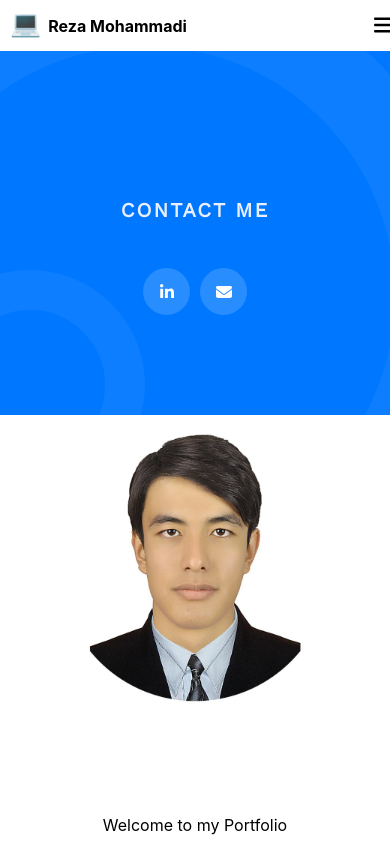
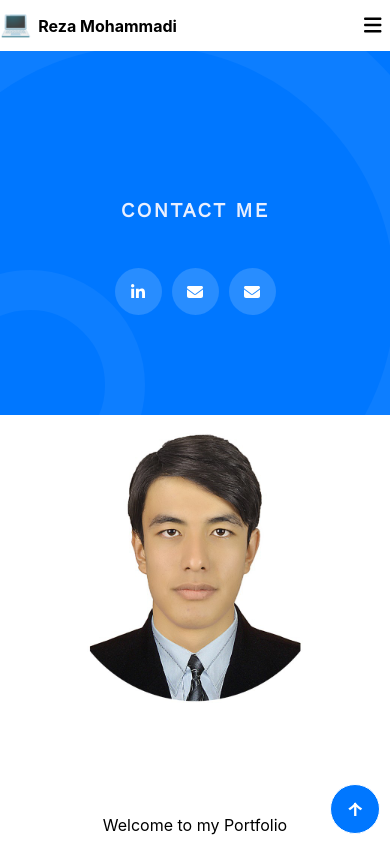
Before and after one commit to rezamohdev/my_portfolio, a React (Create React App) app: page /footer in a window 390 px wide. Shown: the top 844 px of the page. Built offline with nearby package versions, Linux system fonts and the light colour scheme.

Commit message:
update: fix scroll add animation

```diff
--- a/src/components/App/App.js
+++ b/src/components/App/App.js
@@ -1,6 +1,7 @@
 import { useRef } from "react";
 import "./App.css";
 import Header from "../Header/Header";
+import Main from "../Main/Main.js";
 import Cover from "../Cover/Cover";
 import Skills from "../Skills/Skills";
 import Gallery from "../Gallery/Gallery";
@@ -19,10 +20,7 @@ function App() {
         <Route path="/gallery" element={<Gallery />} />
         <Route path="/footer" element={<Footer />} />
       </Routes>
-      <Cover />
-      <Skills />
-      <Gallery />
-      <Footer />
+      <Main />
     </div>
   );
 }
--- a/src/components/Footer/Footer.css
+++ b/src/components/Footer/Footer.css
@@ -68,3 +68,6 @@
 }
 @media screen and (max-width: 600px) {
 }
+.footer__link {
+  z-index: 1;
+}
--- a/src/components/Footer/Footer.js
+++ b/src/components/Footer/Footer.js
@@ -1,17 +1,41 @@
 import { FontAwesomeIcon } from "@fortawesome/react-fontawesome";
 import "./Footer.css";
 import { faLinkedinIn } from "@fortawesome/free-brands-svg-icons";
-import { faEnvelope, } from "@fortawesome/free-solid-svg-icons";
+import { faEnvelope } from "@fortawesome/free-solid-svg-icons";
 const Footer = () => {
-    return (<footer className="footer" id="footer">
+  return (
+    <footer className="footer" id="footer">
       <h6 className="footer__title">Contact me</h6>
       <div className="footer__links">
-            <a href="https://www.linkedin.com/in/rmoh22/" target="_blank" rel='noreferrer' className="footer__link"><FontAwesomeIcon icon={faLinkedinIn} /></a>
+        <a
+          href="https://www.linkedin.com/in/rmoh22/"
+          target="_blank"
+          rel="noreferrer"
+          className="footer__link"
+        >
+          <FontAwesomeIcon icon={faLinkedinIn} />
+        </a>
         {/* <a href="" target="_blank" className="footer__link"><FontAwesomeIcon icon={faXTwitter} /></a> */}
-            <a href="mailto:rezamohamadi463@yahoo.com" target="_blank" rel='noreferrer' className="footer__link"><FontAwesomeIcon icon={faEnvelope} /></a>
+        <a
+          href="mailto:rezamohamadi463@yahoo.com"
+          target="_blank"
+          rel="noreferrer"
+          className="footer__link"
+        >
+          <FontAwesomeIcon icon={faEnvelope} />
+        </a>
+        <a
+          href="mailto:johndoe@yahoo.com"
+          target="_blank"
+          rel="noreferrer"
+          className="footer__link"
+        >
+          <FontAwesomeIcon icon={faEnvelope} />
+        </a>
       </div>
       <span className="footer__circle_1"></span>
       <span className="footer__circle_2"></span>
-    </footer>)
-}
+    </footer>
+  );
+};
 export default Footer;
--- a/src/components/Header/Header.css
+++ b/src/components/Header/Header.css
@@ -38,14 +38,16 @@
 /* nav */
 .nav {
   width: 100%;
-  padding: 8px 10px;
+  padding: 8px 0;
 }
 .nav__menu {
   /* padding: 0 1px; */
   width: 100%;
   position: absolute;
   top: 50px;
+  background-color: #ffffff7e;
   right: 0;
+  padding-bottom: 20px;
 }
 .nav__menu-button {
   width: 35px;
@@ -86,7 +88,33 @@
   display: flex;
   justify-content: space-between;
 }
+.header__top-button {
+  position: fixed;
+  right: 10px;
+  bottom: 10px;
+  border: 1.4px solid #fff;
+  z-index: 1;
+  padding: 10px;
+  width: 50px;
+  height: 50px;
+  font-size: 19px;
+  transition: font-size all 350ms;
+}
+.header__top-button:hover {
+  font-size: 29px;
+  border-width: 3px;
+  padding-bottom: 25px;
+}
+.header__top-button_visible {
+  display: block;
+}
+.header__top-button_hidden {
+  display: none;
+}
 @media screen and (max-width: 600px) {
+  .header__top-button {
+    display: block;
+  }
   .header__links {
     flex-direction: column;
     background-color: red;
--- a/src/components/Header/Header.js
+++ b/src/components/Header/Header.js
@@ -1,6 +1,5 @@
 import React, { useState, useEffect, useRef } from "react";
-import { Link, Button, Events, scrollSpy } from "react-scroll";
-import { Link as LinkRouter } from "react-router-dom";
+import { Link, Events, scrollSpy, animateScroll as scroll } from "react-scroll";
 import RoundButton from "../RoundButton/RoundButton";
 import "./Header.css";
 import { FontAwesomeIcon } from "@fortawesome/react-fontawesome";
@@ -11,10 +10,8 @@ const Header = () => {
   // const [showNavbar, isShowNavbar] = useState(false);
   const isMobile = useMediaQuery({ query: `(max-width: 760px)` });
   const [isOpen, setIsOpen] = useState(false);
-  const coverRef = useRef(null);
-
+  const [isVisible, setIsVisible] = useState(false);
   useEffect(() => {
-    //main ->
     // Registering the 'begin' event and logging it to the console when triggered.
     Events.scrollEvent.register("begin", (to, element) => {
       console.log("begin", to, element);
@@ -31,20 +28,25 @@ const Header = () => {
     };
   }, []);
 
-  // Function to handle the activation of a link.
-  const handleSetActive = (to) => {
-    console.log(to);
-  };
+  useEffect(() => {
+    const handleScroll = () => {
+      const scrolled = window.scrollY;
+      setIsVisible(scrolled > 50); // Update visibility based on threshold
+    };
+
+    window.addEventListener("scroll", handleScroll);
+
+    return () => window.removeEventListener("scroll", handleScroll);
+  }, []);
 
   const handleMenuClick = () => {
     setIsOpen(!isOpen);
   };
 
-  const handleScrollToCover = () => {
-    if (coverRef.current) {
-      coverRef.current.scrollInToView({ behavior: "smooth" });
-    }
+  const scrollToTop = () => {
+    scroll.scrollToTop({ duration: 290 });
   };
+
   return (
     <>
       {isMobile ? (
@@ -64,17 +66,58 @@ const Header = () => {
             <div className="nav__menu">
               <ul className="nav__buttons-list">
                 <li className="nav__list-item">
-                  <Link className="nav__link" href="#">
+                  <Link
+                    activeClass="active"
+                    to="cover"
+                    spy={true}
+                    smooth={true}
+                    offset={0}
+                    duration={300}
+                    className="header__link"
+                    href="#cover"
+                  >
                     Home
                   </Link>
                 </li>
                 <li className="nav__list-item">
-                  <Link className="nav__link" href="#">
+                  <Link
+                    activeClass="active"
+                    to="skills"
+                    spy={true}
+                    smooth={true}
+                    offset={0}
+                    duration={300}
+                    className="header__link"
+                    href="#skills"
+                  >
                     About Me
                   </Link>
                 </li>
                 <li className="nav__list-item">
-                  <Link className="nav__link" href="#">
+                  <Link
+                    activeClass="active"
+                    to="gallery"
+                    spy={true}
+                    smooth={true}
+                    offset={0}
+                    duration={300}
+                    className="header__link"
+                    href="#gallery"
+                  >
+                    Gallery
+                  </Link>
+                </li>
+                <li>
+                  <Link
+                    activeClass="active"
+                    to="footer"
+                    spy={true}
+                    smooth={true}
+                    offset={0}
+                    duration={300}
+                    className="header__link"
+                    href="#footer"
+                  >
                     Contact me
                   </Link>
                 </li>
@@ -83,7 +126,7 @@ const Header = () => {
                 href="mailto:mailto:rezamohamadi463@yahoo.com"
                 style={{ marginLeft: 10 }}
               >
-                <Button>Let's chat</Button>
+                <RoundButton>Let's chat</RoundButton>
               </a>
             </div>
           )}
@@ -158,6 +201,15 @@ const Header = () => {
           </a>
         </header>
       )}
+
+      <RoundButton
+        className={`header__top-button ${
+          isVisible ? "header__top-button_visible" : "header__top-button_hidden"
+        }`}
+        onClick={scrollToTop}
+      >
+        &uarr;
+      </RoundButton>
     </>
   );
 };
--- /dev/null
+++ b/src/components/Main/Main.js
@@ -0,0 +1,17 @@
+import Cover from "../Cover/Cover";
+import Footer from "../Footer/Footer";
+import Gallery from "../Gallery/Gallery";
+import Skills from "../Skills/Skills";
+import "./Main.css";
+
+const Main = () => {
+  return (
+    <>
+      <Cover />
+      <Skills />
+      <Gallery />
+      <Footer />
+    </>
+  );
+};
+export default Main;
--- a/src/components/RoundButton/RoundButton.js
+++ b/src/components/RoundButton/RoundButton.js
@@ -1,5 +1,14 @@
-import './RoundButton.css';
-const Button = ({ children, lightButton, onClick }) => {
-    return (<button onClick={onClick} className={`rounded-button ${lightButton && 'button_type_light'}`}>{children}</button>)
+import "./RoundButton.css";
+const Button = ({ children, lightButton, onClick, className }) => {
+  return (
+    <button
+      onClick={onClick}
+      className={`rounded-button ${
+        lightButton && "button_type_light"
+      } ${className}`}
+    >
+      {children}
+    </button>
+  );
 };
 export default Button;
```
Also changed, not shown: src/components/Main/Main.css (added). Lines whose indentation alone changed are shown as unchanged.
